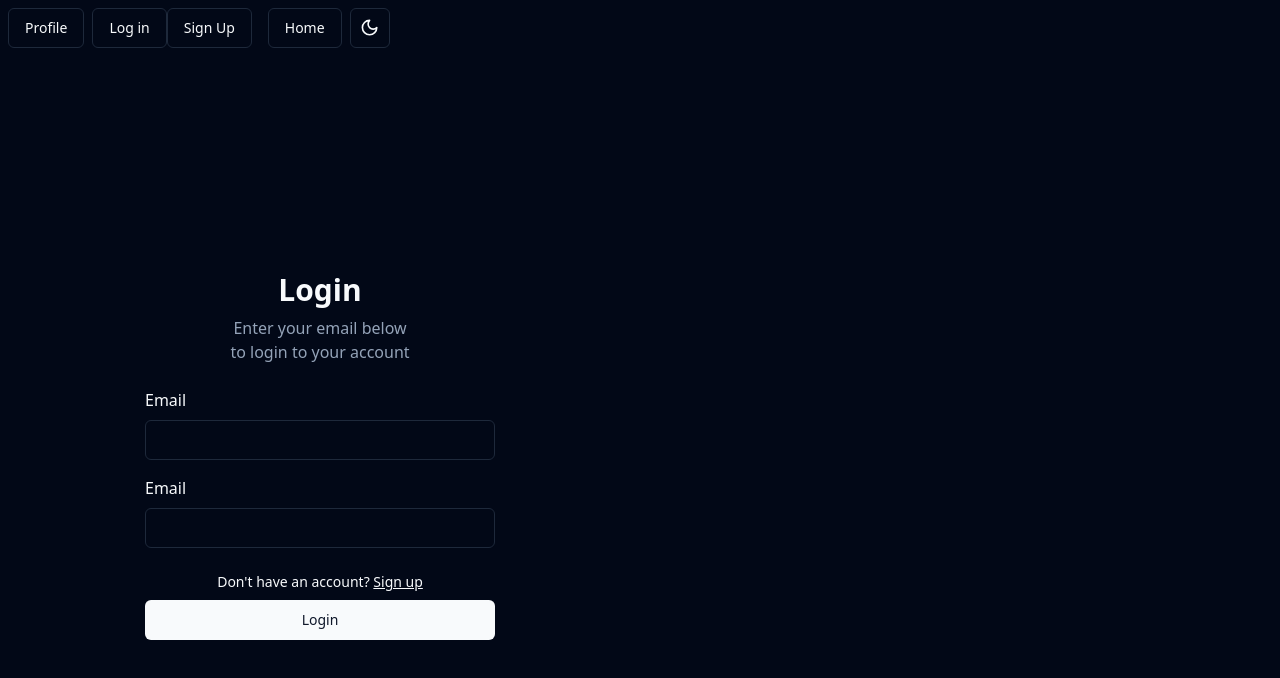
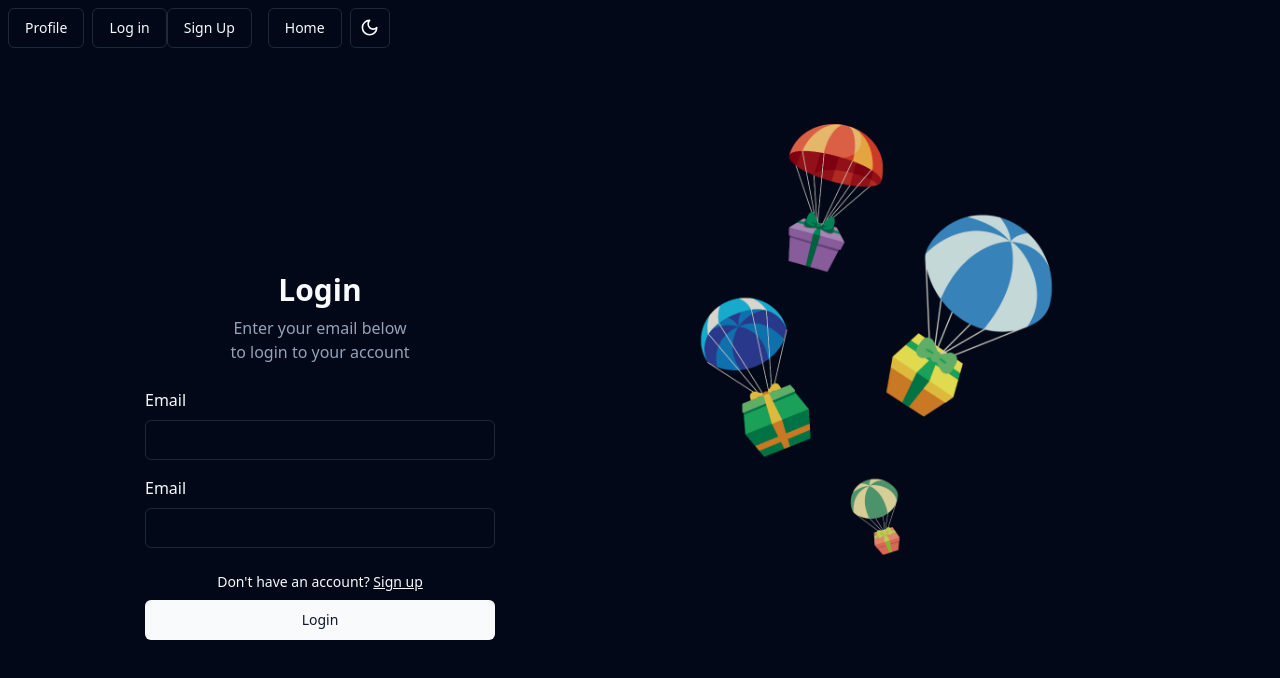
Before and after one commit to nookieslaya/airdropv2.0, a React (Vite) app in the folder frontend/: page /login in a window 1280 px wide. Shown: the top 678 px of the page. Built offline with nearby package versions, Linux system fonts and the light colour scheme.

Commit message:
login page

```diff
--- a/frontend/src/pages/LoginPage.tsx
+++ b/frontend/src/pages/LoginPage.tsx
@@ -4,6 +4,7 @@ import { Button } from "@/components/ui/button"
 import { Input } from "@/components/ui/input"
 import {Link} from "react-router-dom"
 import {Label} from "@radix-ui/react-label";
+import airdrop  from "../images/Airdrop.png"
 export const LoginPage = () => {
     const store = authStore()
     const  navigate = useNavigate()
@@ -15,8 +16,8 @@ export const LoginPage = () => {
     }
 
     return (
-        <div className="w-full lg:grid lg:min-h-[600px] lg:grid-cols-2 xl:min-h-[800px]">
-            <div className="flex items-center justify-center py-12">
+        <div className="w-full lg:grid lg:min-h-[600px] lg:grid-cols-2 xl:min-h-[800px] ">
+            <div className="flex items-center h-full justify-center lg:py-12 pt-[150px]">
                 <div className="mx-auto grid w-[350px] gap-6">
                     <div className="grid gap-2 text-center">
                         <h1 className="text-3xl font-bold">Login</h1>
@@ -49,6 +50,11 @@ export const LoginPage = () => {
                     </form>
                 </div>
             </div>
+            <div className="hidden z-20 lg:block">
+                <img src={airdrop}
+                     className="object-contain max-w-[70%] dark:brightness-[0.9]"
+                />
+            </div>
         </div>
     )
 };
```
Also changed, not shown: frontend/src/images/Airdrop.png (added). Lines whose indentation alone changed are shown as unchanged.
